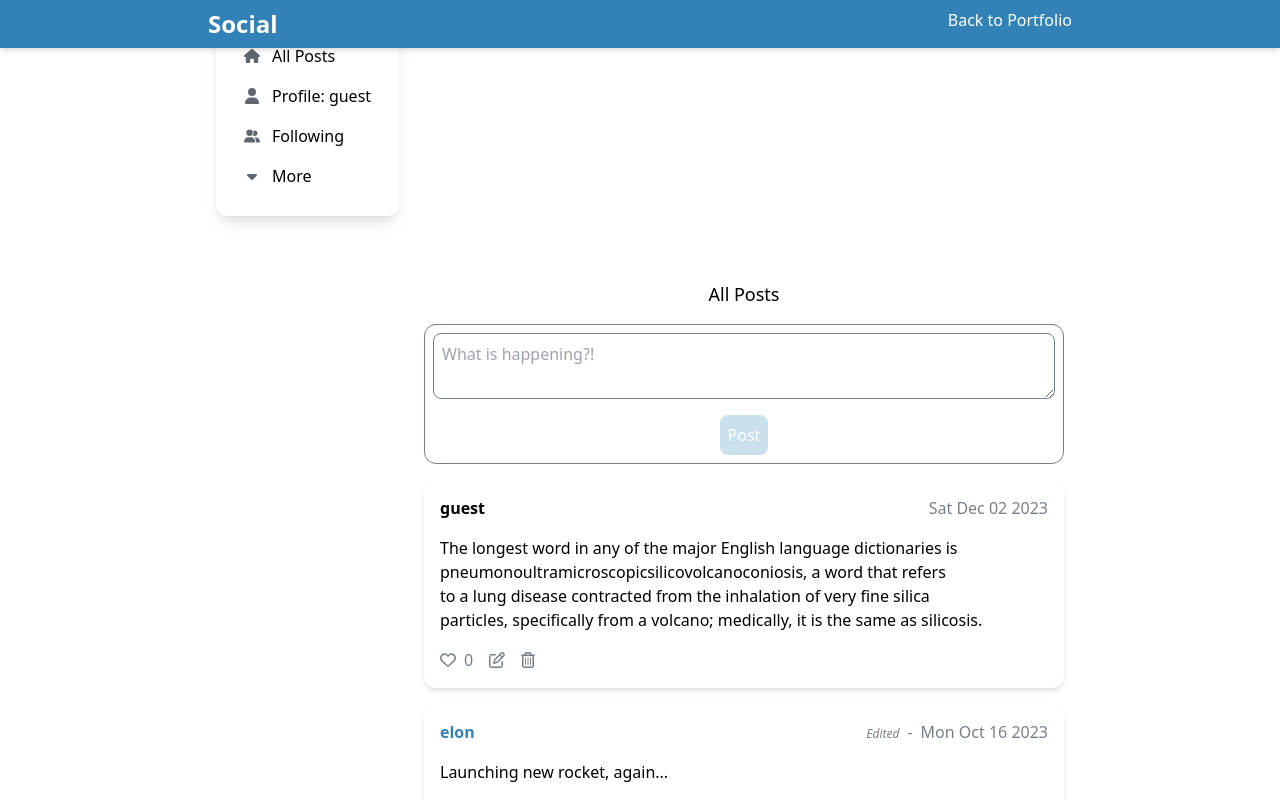
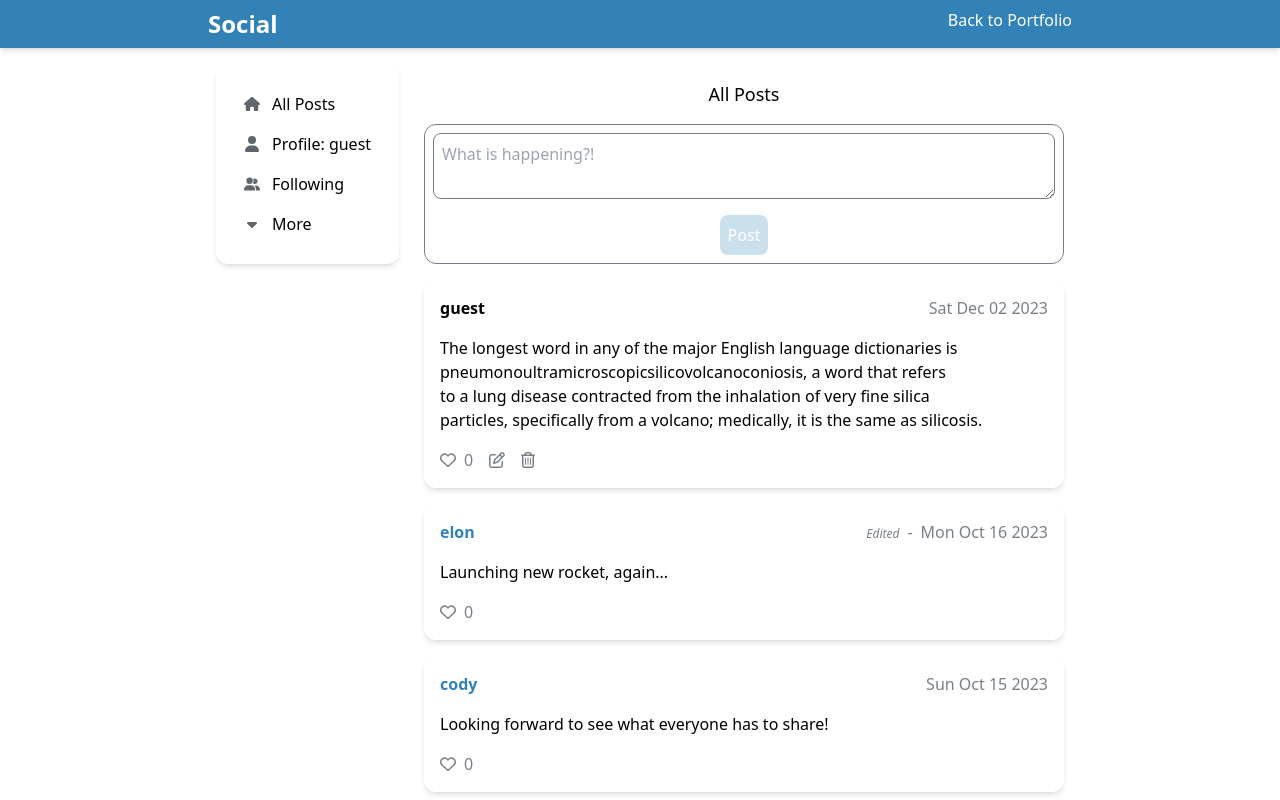
Before and after one commit to Cody06/Portfolio, a Next.js app: page /social in a window 1280 px wide. Shown: the top 800 px of the page. Built offline with nearby package versions, Linux system fonts and the light colour scheme.

Commit message:
Make Nav menu fixed

```diff
--- a/src/components/projects/Social/Nav.tsx
+++ b/src/components/projects/Social/Nav.tsx
@@ -27,8 +27,12 @@ export default function Nav() {
         },
     ];
 
+    const centerElement = 'left-1/2 -translate-x-1/2 md:left-auto md:translate-x-0';
+
     return (
-        <nav className="p-3 md:p-6 w-max h-max mx-auto md:mx-0 mb-6 rounded-xl shadow-lg whitespace-nowrap">
+        <nav
+            className={`fixed z-10 top-16 ${centerElement} md:p-6 w-max h-max rounded-xl shadow-md bg-white p-3 whitespace-nowrap`}
+        >
             <ul className="flex flex-row md:flex-col gap-x-4 gap-y-2">
                 {navLinks.map(({ id, icon, name, href }) => (
                     <li key={id}>
```
